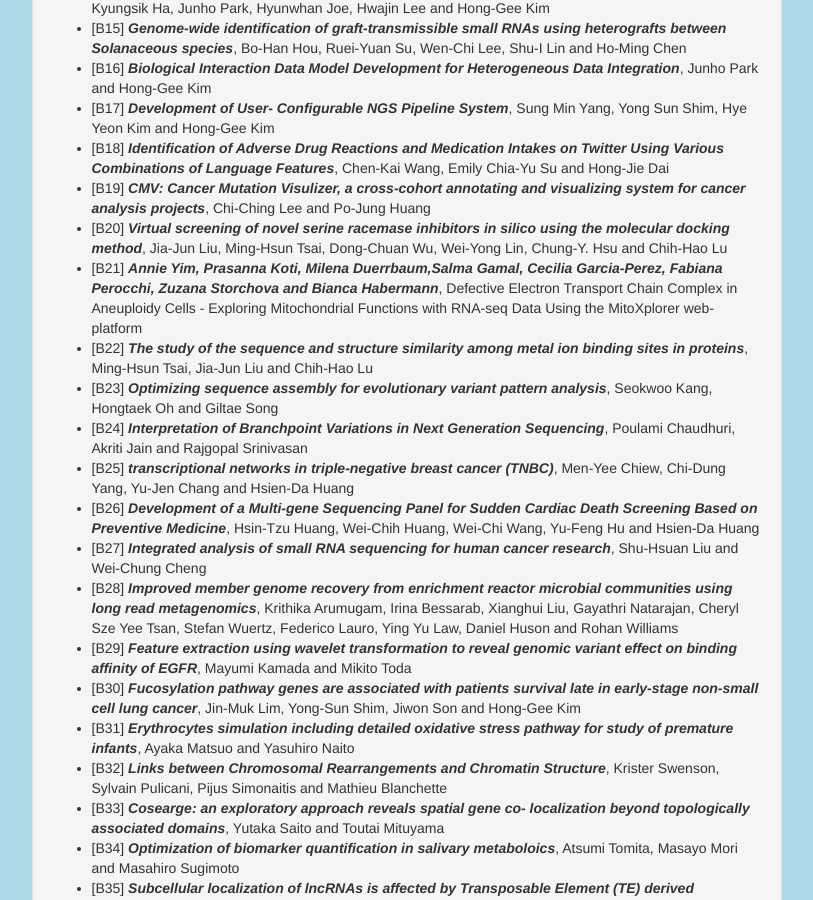
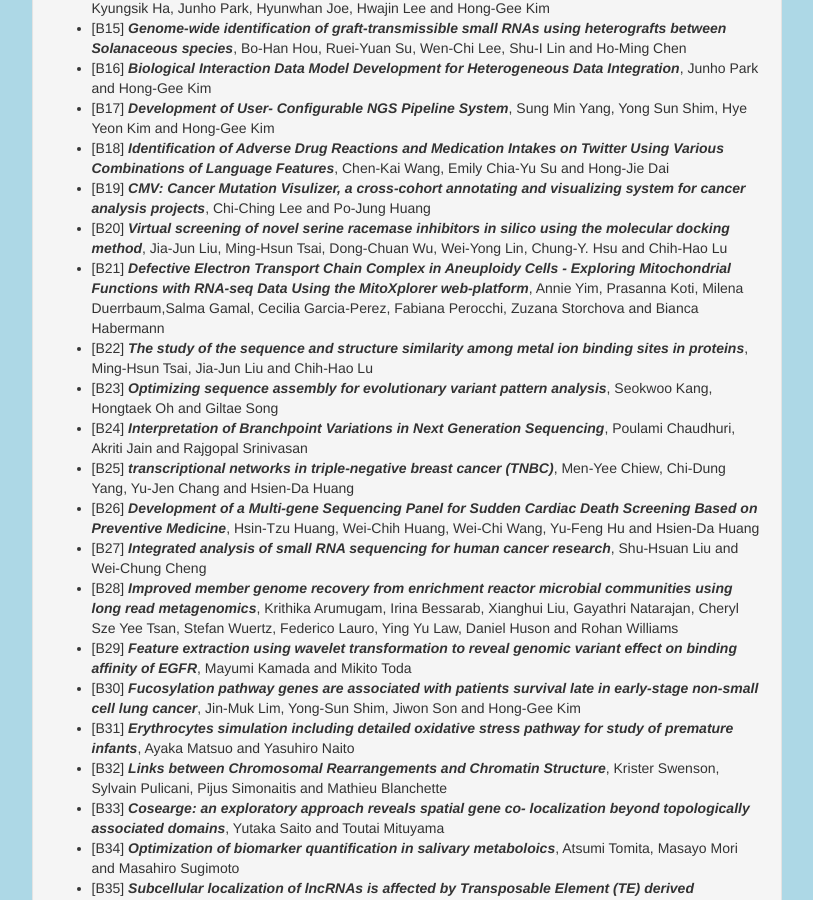
Before and after one commit to APBC2018/apbc2018.github.io, a Jekyll site: the page built from accepted_posters.md, in a window 1280 px wide and 900 px high, scrolled down 2091 px. Shown: the whole window, without its empty margins (331-1144 px from the left). Built offline with Jekyll 4.4.1, drawn with Linux system fonts in a browser that asks for light colours; our own code applies the rules of GitHub Pages for plain Markdown files.

```diff
--- a/accepted_posters.md
+++ b/accepted_posters.md
@@ -51,8 +51,8 @@ Hamada
 * [B18] __*Identification of Adverse Drug Reactions and Medication Intakes on Twitter Using Various Combinations of Language Features*__, Chen-Kai Wang, Emily Chia-Yu Su and Hong-Jie Dai
 * [B19] __*CMV: Cancer Mutation Visulizer, a cross-cohort annotating and visualizing system for cancer analysis projects*__, Chi-Ching Lee and Po-Jung Huang
 * [B20] __*Virtual screening of novel serine racemase inhibitors in silico using the molecular docking method*__, Jia-Jun Liu, Ming-Hsun Tsai, Dong-Chuan Wu, Wei-Yong Lin, Chung-Y. Hsu and Chih-Hao Lu
-* [B21] __*Annie Yim, Prasanna Koti, Milena Duerrbaum,Salma Gamal, Cecilia Garcia-Perez, Fabiana
-Perocchi, Zuzana Storchova and Bianca Habermann*__, Defective Electron Transport Chain Complex in Aneuploidy Cells - Exploring Mitochondrial Functions with RNA-seq Data Using the MitoXplorer web- platform
+* [B21] __*Defective Electron Transport Chain Complex in Aneuploidy Cells - Exploring Mitochondrial Functions with RNA-seq Data Using the MitoXplorer web-platform*__, Annie Yim, Prasanna Koti, Milena Duerrbaum,Salma Gamal, Cecilia Garcia-Perez, Fabiana
+Perocchi, Zuzana Storchova and Bianca Habermann
 * [B22] __*The study of the sequence and structure similarity among metal ion binding sites in proteins*__, Ming-Hsun Tsai, Jia-Jun Liu and Chih-Hao Lu
 * [B23] __*Optimizing sequence assembly for evolutionary variant pattern analysis*__, Seokwoo Kang, Hongtaek Oh and Giltae Song
 * [B24] __*Interpretation of Branchpoint Variations in Next Generation Sequencing*__, Poulami Chaudhuri, Akriti Jain and Rajgopal Srinivasan
```
